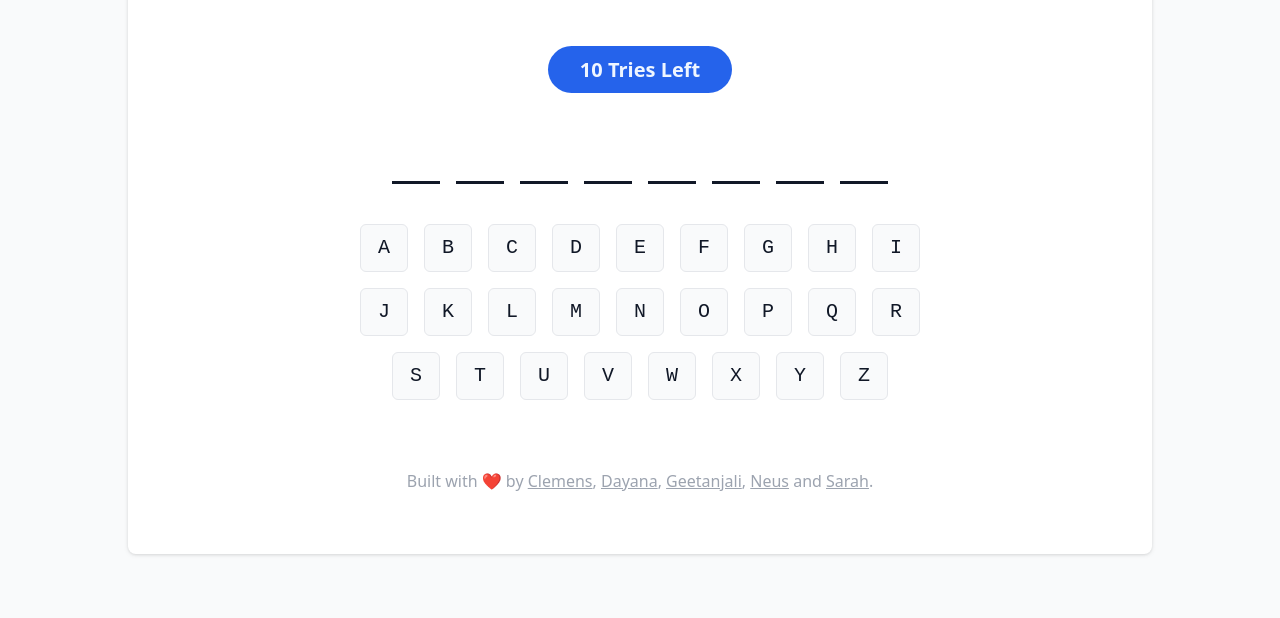
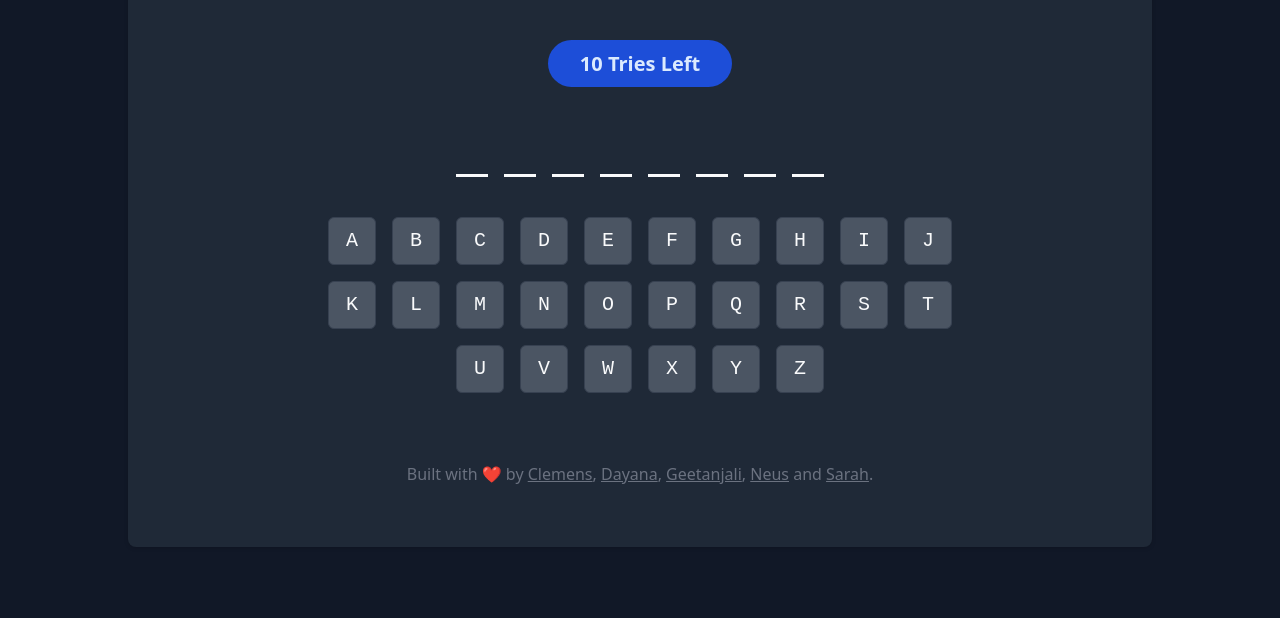
Before and after one commit to clemensheithecker/hangman-game, a website: page index.html in a window 1280 px wide. Shown: the part 182-800 px from the top of the page. Drawn offline with nearby package versions, Linux system fonts and the dark colour scheme.

Commit message:
Add dark mode styles

```diff
--- a/stylesheet.css
+++ b/stylesheet.css
@@ -10,7 +10,6 @@ body {
 }
 
 main {
-  padding: 1rem;
   height: 100%;
   display: flex;
   flex-direction: column;
@@ -18,14 +17,13 @@ main {
   justify-content: space-around;
   max-width: 1024px;
   background-color: #fff;
-  min-height: 70%;
   border-radius: 0.5rem;
   filter: drop-shadow(0 1px 2px rgb(0 0 0 / 0.1))
     drop-shadow(0 1px 1px rgb(0 0 0 / 0.06));
 }
 
 h1 {
-  margin-bottom: 0;
+  margin: 0;
   font-size: 1.25rem;
   font-weight: bold;
   color: #9ca3af;
@@ -38,7 +36,6 @@ h1 {
   margin: 4rem 0 2rem 0;
   font-size: 1.25rem;
   font-weight: 700;
-  color: white;
   background-color: #2563eb;
   border-radius: 9999px;
 }
@@ -137,17 +134,12 @@ h1 {
     height: auto;
   }
 
-  .countdown {
-    padding: 0.75rem 2rem;
-  }
-
   .alphabet {
-    width: 70%;
+    width: 75%;
   }
 
   .secret-letter-wrapper {
     margin-right: 1rem;
-    min-width: 3rem;
     display: flex;
     justify-content: center;
   }
@@ -157,3 +149,61 @@ h1 {
     font-family: monospace;
   }
 }
+
+@media (prefers-color-scheme: dark) {
+  body {
+    background-color: #111827;
+  }
+
+  main {
+    background-color: #1f2937;
+    filter: drop-shadow(0 1px 2px rgb(0 0 0 / 0.1))
+      drop-shadow(0 1px 1px rgb(0 0 0 / 0.06));
+  }
+
+  h1 {
+    color: #6b7280;
+  }
+
+  .countdown {
+    background-color: #1d4ed8;
+  }
+
+  .countdown p {
+    color: #dbeafe;
+  }
+
+  .secret-word {
+    color: #f9fafb;
+  }
+
+  .letter {
+    background-color: #4b5563;
+    border-color: #374151;
+    color: #f9fafb;
+  }
+
+  .wrong-letter {
+    color: #fef2f2;
+    background-color: #dc2626;
+    border-color: #b91c1c;
+  }
+
+  .correct-letter {
+    color: #f0fdf4;
+    background-color: #16a34a;
+    border-color: #15803d;
+  }
+
+  .secret-letter-wrapper {
+    border-bottom: 0.2rem solid #f9fafb;
+  }
+
+  .footer {
+    color: #6b7280;
+  }
+
+  .footer a {
+    color: #6b7280;
+  }
+}
```
